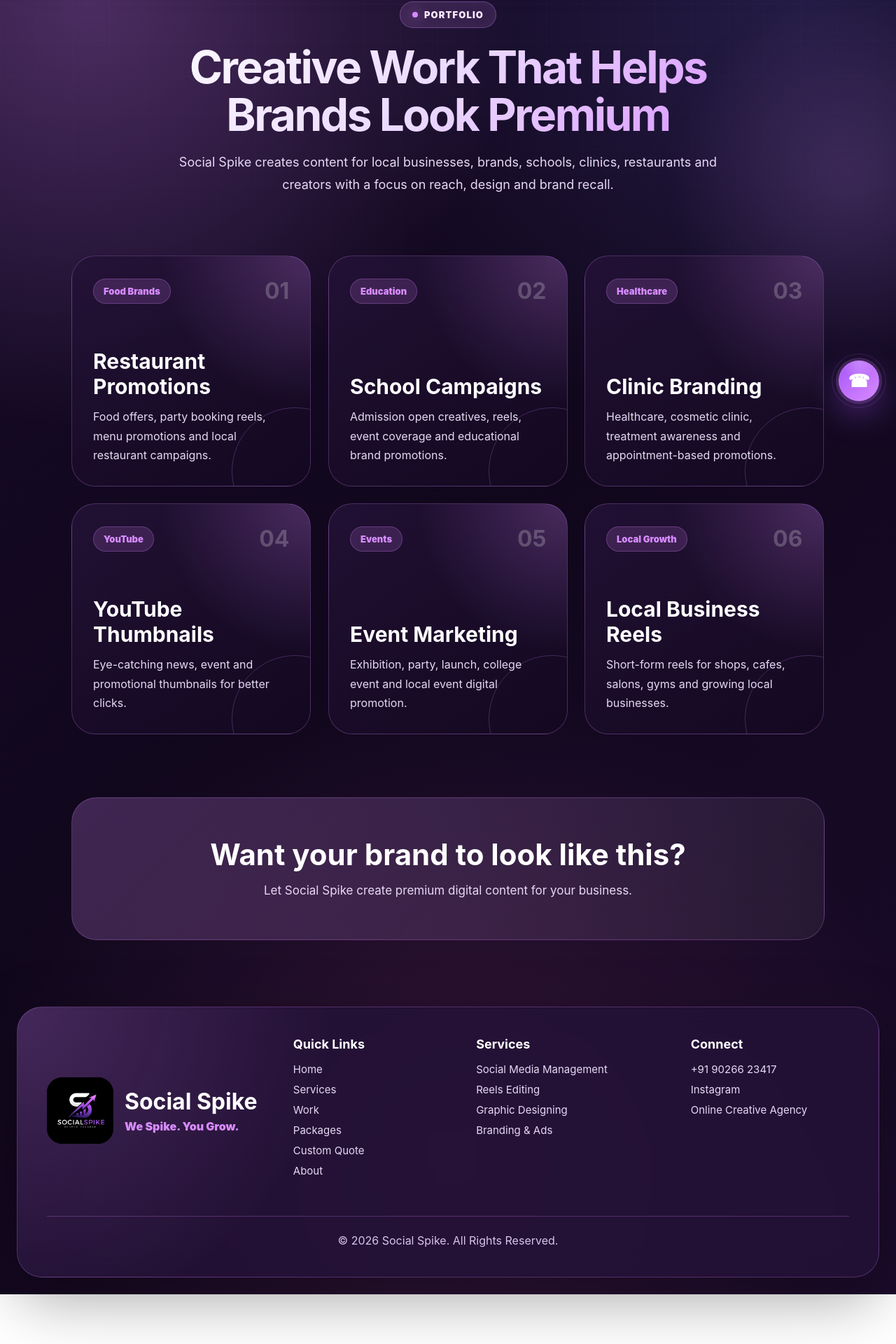
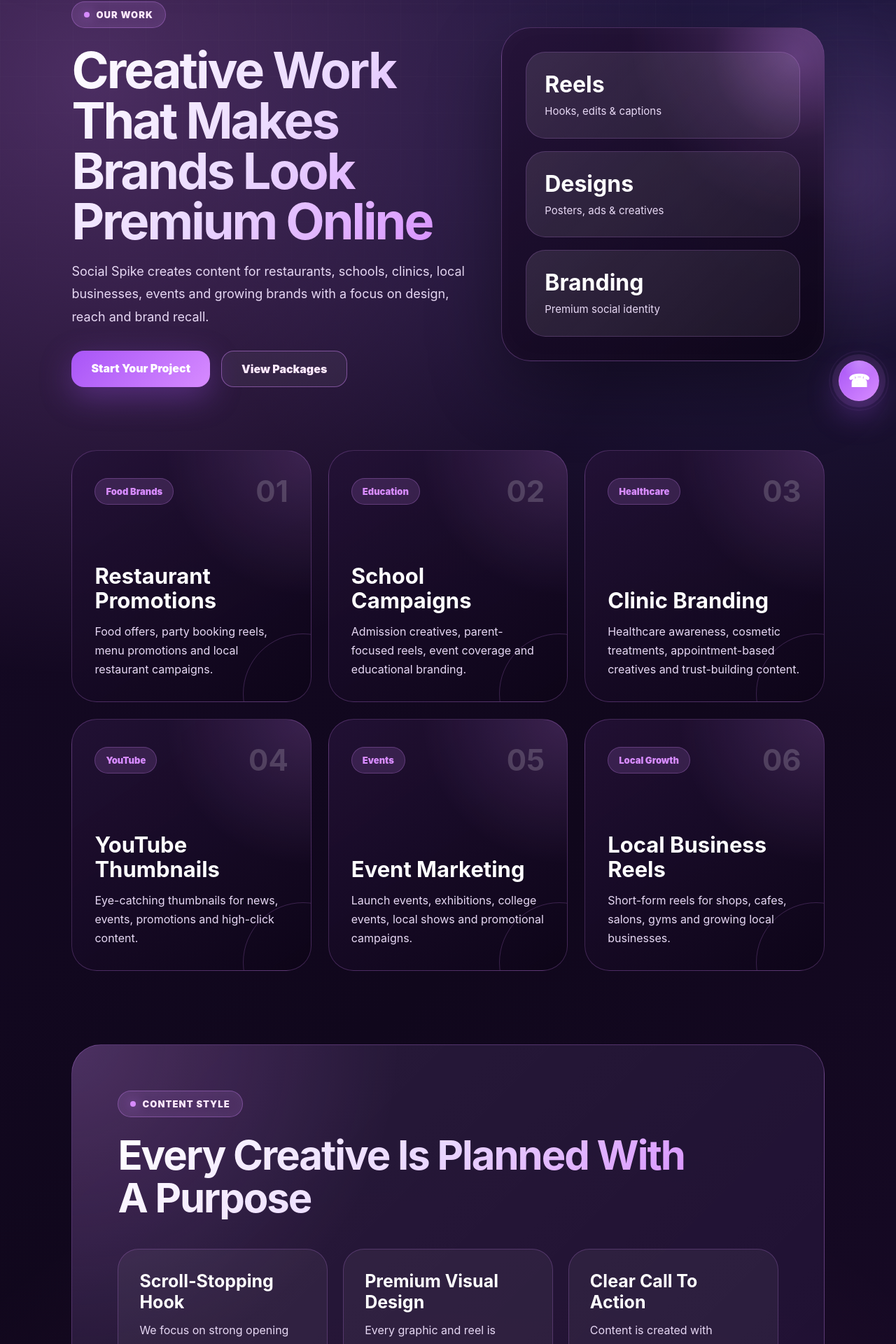
Before and after one commit to kunalgautam15/social-spike, a React (Vite) app: page /work in a window 1280 px wide. Shown: the part 203-2123 px from the top of the page at 70% size. Before the commit the page ends 2052 px from the top, so only its background shows below. Built offline with nearby package versions, Linux system fonts and the light colour scheme.

Commit message:
Upgraded portfolio work page

```diff
--- a/src/components/ScrollAnimations.jsx
+++ b/src/components/ScrollAnimations.jsx
@@ -3,7 +3,7 @@ import { useEffect } from "react";
 function ScrollAnimations() {
   useEffect(() => {
     const animatedElements = document.querySelectorAll(
-      ".section, .card, .growth-section, .process-section, .process-step, .work-grid div, .service-card-new, .work-card-new, .package-new-card, .package-note, .work-bottom-cta, .about-new-left, .about-new-right, .contact-left-card, .contact-form-card, .cta-section"
+      ".section, .card, .growth-section, .process-section, .process-step, .work-grid div, .service-card-new, .work-card-new, .package-new-card, .package-note, .work-bottom-cta, .about-new-left, .about-new-right, .contact-left-card, .contact-form-card, .cta-section, .work-premium-hero, .work-hero-panel, .portfolio-card, .work-process-mini, .work-process-grid div"
     );
 
     animatedElements.forEach((element) => {
--- a/src/index.css
+++ b/src/index.css
@@ -3007,3 +3007,283 @@ main {
     min-height: auto;
   }
 }
+/* ============================= */
+/* PREMIUM WORK PAGE */
+/* ============================= */
+
+.work-premium-hero {
+  padding: 95px 8% 45px;
+  display: grid;
+  grid-template-columns: 1.1fr 0.9fr;
+  gap: 50px;
+  align-items: center;
+}
+
+.work-premium-hero h1 {
+  font-size: clamp(42px, 6vw, 72px);
+  line-height: 1;
+  letter-spacing: -3px;
+  margin: 24px 0 20px;
+  background: linear-gradient(135deg, #ffffff, #ead8ff, var(--purple-light));
+  -webkit-background-clip: text;
+  -webkit-text-fill-color: transparent;
+}
+
+.work-premium-hero p {
+  max-width: 760px;
+  color: var(--gray);
+  font-size: 18px;
+  line-height: 1.8;
+}
+
+.work-hero-actions {
+  display: flex;
+  gap: 16px;
+  flex-wrap: wrap;
+  margin-top: 32px;
+}
+
+.work-hero-panel {
+  min-height: 420px;
+  padding: 34px;
+  border-radius: 42px;
+  background:
+    radial-gradient(circle at top right, rgba(215, 139, 255, 0.24), transparent 42%),
+    linear-gradient(145deg, rgba(36, 18, 55, 0.88), rgba(13, 5, 24, 0.94));
+  border: 1px solid rgba(215, 139, 255, 0.28);
+  box-shadow:
+    0 35px 100px rgba(0, 0, 0, 0.34),
+    inset 0 0 40px rgba(255, 255, 255, 0.025);
+  display: grid;
+  gap: 18px;
+  position: relative;
+  overflow: hidden;
+}
+
+.work-hero-panel::before {
+  content: "";
+  position: absolute;
+  width: 260px;
+  height: 260px;
+  right: -90px;
+  top: -90px;
+  border-radius: 50%;
+  background: radial-gradient(circle, rgba(215, 139, 255, 0.22), transparent 65%);
+}
+
+.work-hero-panel div {
+  padding: 26px;
+  border-radius: 28px;
+  background:
+    linear-gradient(135deg, rgba(255, 255, 255, 0.075), rgba(255, 255, 255, 0.025)),
+    rgba(255, 255, 255, 0.035);
+  border: 1px solid rgba(215, 139, 255, 0.2);
+  position: relative;
+  z-index: 2;
+  transition: 0.35s ease;
+}
+
+.work-hero-panel div:hover {
+  transform: translateX(-8px) scale(1.02);
+  border-color: rgba(215, 139, 255, 0.6);
+  box-shadow: 0 20px 60px rgba(168, 85, 247, 0.18);
+}
+
+.work-hero-panel h3 {
+  font-size: 32px;
+  color: white;
+  margin-bottom: 8px;
+}
+
+.work-hero-panel p {
+  color: var(--gray);
+  font-size: 15px;
+  line-height: 1.5;
+}
+
+.portfolio-showcase {
+  padding: 45px 8% 85px;
+  display: grid;
+  grid-template-columns: repeat(3, 1fr);
+  gap: 24px;
+}
+
+.portfolio-card {
+  min-height: 360px;
+  padding: 32px;
+  border-radius: 36px;
+  background:
+    radial-gradient(circle at top right, rgba(215, 139, 255, 0.18), transparent 42%),
+    linear-gradient(145deg, rgba(36, 18, 55, 0.86), rgba(13, 5, 24, 0.94));
+  border: 1px solid rgba(215, 139, 255, 0.24);
+  display: flex;
+  flex-direction: column;
+  justify-content: space-between;
+  transition: 0.4s ease;
+  position: relative;
+  overflow: hidden;
+}
+
+.portfolio-card::after {
+  content: "";
+  position: absolute;
+  width: 170px;
+  height: 170px;
+  right: -75px;
+  bottom: -75px;
+  border-radius: 50%;
+  border: 1px solid rgba(215, 139, 255, 0.22);
+}
+
+.portfolio-card:hover {
+  transform: translateY(-14px) scale(1.025);
+  border-color: rgba(215, 139, 255, 0.72);
+  box-shadow: 0 30px 90px rgba(168, 85, 247, 0.18);
+}
+
+.portfolio-card-top {
+  display: flex;
+  justify-content: space-between;
+  align-items: center;
+}
+
+.portfolio-card-top span {
+  padding: 10px 15px;
+  border-radius: 999px;
+  background: rgba(215, 139, 255, 0.15);
+  border: 1px solid rgba(215, 139, 255, 0.26);
+  color: var(--purple-light);
+  font-size: 13px;
+  font-weight: 950;
+}
+
+.portfolio-card-top h2 {
+  font-size: 42px;
+  color: rgba(255, 255, 255, 0.18);
+}
+
+.portfolio-card-content {
+  position: relative;
+  z-index: 2;
+}
+
+.portfolio-card-content h3 {
+  font-size: 31px;
+  margin-bottom: 14px;
+  color: white;
+  line-height: 1.1;
+}
+
+.portfolio-card-content p {
+  color: var(--gray);
+  line-height: 1.7;
+  font-size: 16px;
+}
+
+.work-process-mini {
+  margin: 20px 8% 85px;
+  padding: 65px;
+  border-radius: 42px;
+  background:
+    radial-gradient(circle at top left, rgba(215, 139, 255, 0.2), transparent 38%),
+    linear-gradient(135deg, rgba(255, 255, 255, 0.065), rgba(255, 255, 255, 0.025)),
+    rgba(28, 11, 48, 0.84);
+  border: 1px solid rgba(215, 139, 255, 0.28);
+}
+
+.work-process-mini h2 {
+  font-size: clamp(36px, 5vw, 58px);
+  line-height: 1.05;
+  letter-spacing: -2px;
+  max-width: 820px;
+  margin: 24px 0 42px;
+  background: linear-gradient(135deg, #ffffff, #ead8ff, var(--purple-light));
+  -webkit-background-clip: text;
+  -webkit-text-fill-color: transparent;
+}
+
+.work-process-grid {
+  display: grid;
+  grid-template-columns: repeat(3, 1fr);
+  gap: 22px;
+}
+
+.work-process-grid div {
+  padding: 30px;
+  border-radius: 30px;
+  background: rgba(255, 255, 255, 0.052);
+  border: 1px solid rgba(215, 139, 255, 0.22);
+  transition: 0.35s ease;
+}
+
+.work-process-grid div:hover {
+  transform: translateY(-10px);
+  border-color: rgba(215, 139, 255, 0.65);
+  box-shadow: 0 22px 70px rgba(168, 85, 247, 0.16);
+}
+
+.work-process-grid h3 {
+  font-size: 25px;
+  margin-bottom: 12px;
+  color: white;
+}
+
+.work-process-grid p {
+  color: var(--gray);
+  line-height: 1.7;
+}
+
+@media (max-width: 1050px) {
+  .work-premium-hero {
+    grid-template-columns: 1fr;
+    padding: 75px 6% 35px;
+  }
+
+  .portfolio-showcase {
+    grid-template-columns: 1fr 1fr;
+    padding-left: 6%;
+    padding-right: 6%;
+  }
+
+  .work-process-mini {
+    margin-left: 6%;
+    margin-right: 6%;
+    padding: 45px 26px;
+  }
+
+  .work-process-grid {
+    grid-template-columns: 1fr;
+  }
+}
+
+@media (max-width: 650px) {
+  .work-premium-hero h1 {
+    letter-spacing: -1.6px;
+  }
+
+  .work-hero-actions {
+    flex-direction: column;
+  }
+
+  .portfolio-showcase {
+    grid-template-columns: 1fr;
+  }
+
+  .work-hero-panel {
+    min-height: auto;
+    padding: 24px;
+    border-radius: 32px;
+  }
+
+  .work-hero-panel h3 {
+    font-size: 27px;
+  }
+
+  .portfolio-card {
+    min-height: 310px;
+  }
+
+  .work-process-mini {
+    border-radius: 32px;
+  }
+}
--- a/src/pages/Work.jsx
+++ b/src/pages/Work.jsx
@@ -1,68 +1,148 @@
+import { Link } from "react-router-dom";
+
 function Work() {
   const workItems = [
     {
       title: "Restaurant Promotions",
       text: "Food offers, party booking reels, menu promotions and local restaurant campaigns.",
       tag: "Food Brands",
+      number: "01",
     },
     {
       title: "School Campaigns",
-      text: "Admission open creatives, reels, event coverage and educational brand promotions.",
+      text: "Admission creatives, parent-focused reels, event coverage and educational branding.",
       tag: "Education",
+      number: "02",
     },
     {
       title: "Clinic Branding",
-      text: "Healthcare, cosmetic clinic, treatment awareness and appointment-based promotions.",
+      text: "Healthcare awareness, cosmetic treatments, appointment-based creatives and trust-building content.",
       tag: "Healthcare",
+      number: "03",
     },
     {
       title: "YouTube Thumbnails",
-      text: "Eye-catching news, event and promotional thumbnails for better clicks.",
+      text: "Eye-catching thumbnails for news, events, promotions and high-click content.",
       tag: "YouTube",
+      number: "04",
     },
     {
       title: "Event Marketing",
-      text: "Exhibition, party, launch, college event and local event digital promotion.",
+      text: "Launch events, exhibitions, college events, local shows and promotional campaigns.",
       tag: "Events",
+      number: "05",
     },
     {
       title: "Local Business Reels",
       text: "Short-form reels for shops, cafes, salons, gyms and growing local businesses.",
       tag: "Local Growth",
+      number: "06",
     },
   ];
 
   return (
     <main className="page">
-      <section className="work-hero">
-        <span className="section-tag">Portfolio</span>
-        <h1>Creative Work That Helps Brands Look Premium</h1>
-        <p>
-          Social Spike creates content for local businesses, brands, schools,
-          clinics, restaurants and creators with a focus on reach, design and
-          brand recall.
-        </p>
+      <section className="work-premium-hero">
+        <div>
+          <span className="section-tag">Our Work</span>
+
+          <h1>
+            Creative Work That Makes Brands Look Premium Online
+          </h1>
+
+          <p>
+            Social Spike creates content for restaurants, schools, clinics,
+            local businesses, events and growing brands with a focus on design,
+            reach and brand recall.
+          </p>
+
+          <div className="work-hero-actions">
+            <Link to="/custom-quote" className="btn-primary">
+              Start Your Project
+            </Link>
+
+            <Link to="/packages" className="btn-secondary">
+              View Packages
+            </Link>
+          </div>
+        </div>
+
+        <div className="work-hero-panel">
+          <div>
+            <h3>Reels</h3>
+            <p>Hooks, edits & captions</p>
+          </div>
+
+          <div>
+            <h3>Designs</h3>
+            <p>Posters, ads & creatives</p>
+          </div>
+
+          <div>
+            <h3>Branding</h3>
+            <p>Premium social identity</p>
+          </div>
+        </div>
       </section>
 
-      <section className="work-showcase-new">
-        {workItems.map((item, index) => (
-          <div className="work-card-new" key={index}>
-            <div className="work-card-top">
+      <section className="portfolio-showcase">
+        {workItems.map((item) => (
+          <div className="portfolio-card" key={item.number}>
+            <div className="portfolio-card-top">
               <span>{item.tag}</span>
-              <h3>0{index + 1}</h3>
+              <h2>{item.number}</h2>
             </div>
 
-            <div>
-              <h2>{item.title}</h2>
+            <div className="portfolio-card-content">
+              <h3>{item.title}</h3>
               <p>{item.text}</p>
             </div>
           </div>
         ))}
       </section>
 
+      <section className="work-process-mini">
+        <span className="section-tag">Content Style</span>
+
+        <h2>Every Creative Is Planned With A Purpose</h2>
+
+        <div className="work-process-grid">
+          <div>
+            <h3>Scroll-Stopping Hook</h3>
+            <p>
+              We focus on strong opening lines and visuals so people stop and
+              watch your content.
+            </p>
+          </div>
+
+          <div>
+            <h3>Premium Visual Design</h3>
+            <p>
+              Every graphic and reel is designed to match your brand style and
+              audience.
+            </p>
+          </div>
+
+          <div>
+            <h3>Clear Call To Action</h3>
+            <p>
+              Content is created with purpose — inquiry, booking, visit,
+              awareness or brand recall.
+            </p>
+          </div>
+        </div>
+      </section>
+
       <section className="work-bottom-cta">
-        <h2>Want your brand to look like this?</h2>
-        <p>Let Social Spike create premium digital content for your business.</p>
+        <h2>Want Your Brand To Look Premium?</h2>
+        <p>
+          Share your requirement with Social Spike and get a custom content plan
+          for your business.
+        </p>
+
+        <Link to="/custom-quote" className="btn-primary">
+          Get Custom Quotation
+        </Link>
       </section>
     </main>
   );
```
